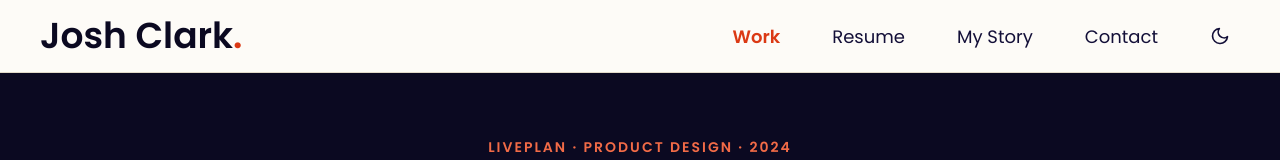
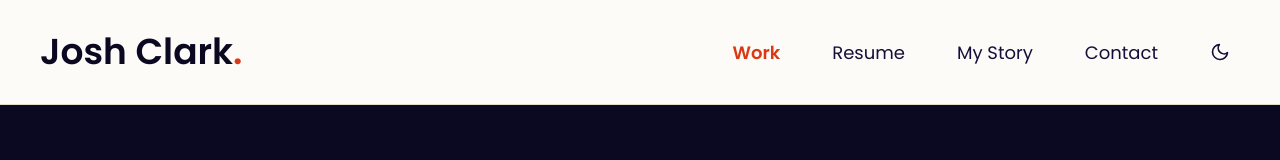
Before and after one commit to jclark-pas/portfolio, a Next.js app: page /work/liveplan in a window 1280 px wide. Shown: the top 160 px of the page. Built offline with nearby package versions, Linux system fonts and the light colour scheme.

Commit message:
Double nav vertical padding
Increase the nav inner top/bottom padding from --space-md to 2x via calc, so
it scales with the token at every breakpoint. Mobile (<=480) keeps its
compact override.

Co-Authored-By: Claude Opus 4.8 (1M context) <noreply@anthropic.com>

```diff
--- a/src/components/Navigation.module.css
+++ b/src/components/Navigation.module.css
@@ -9,7 +9,7 @@
 .inner {
   max-width: var(--max-width);
   margin: 0 auto;
-  padding: var(--space-md) var(--space-xxl);
+  padding: calc(var(--space-md) * 2) var(--space-xxl);
   display: flex;
   align-items: center;
   justify-content: space-between;
```
